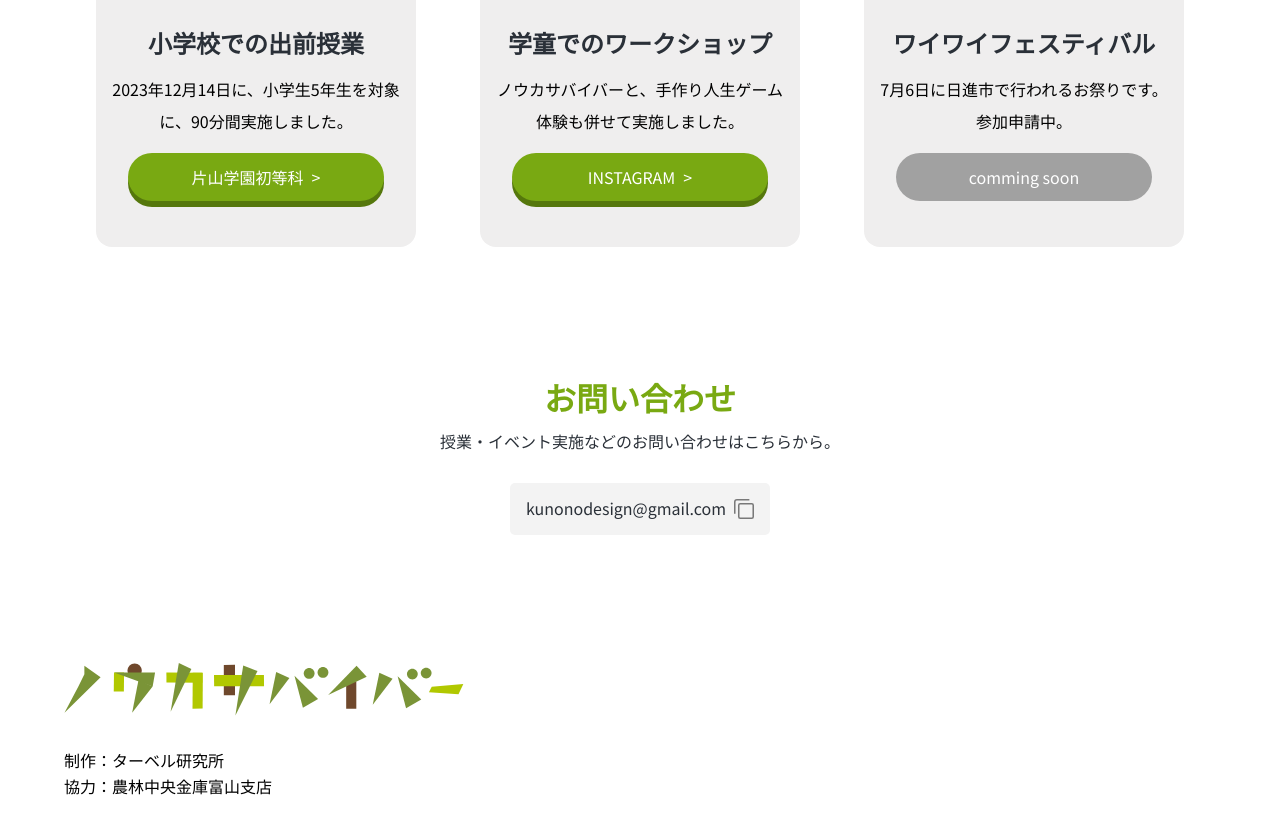
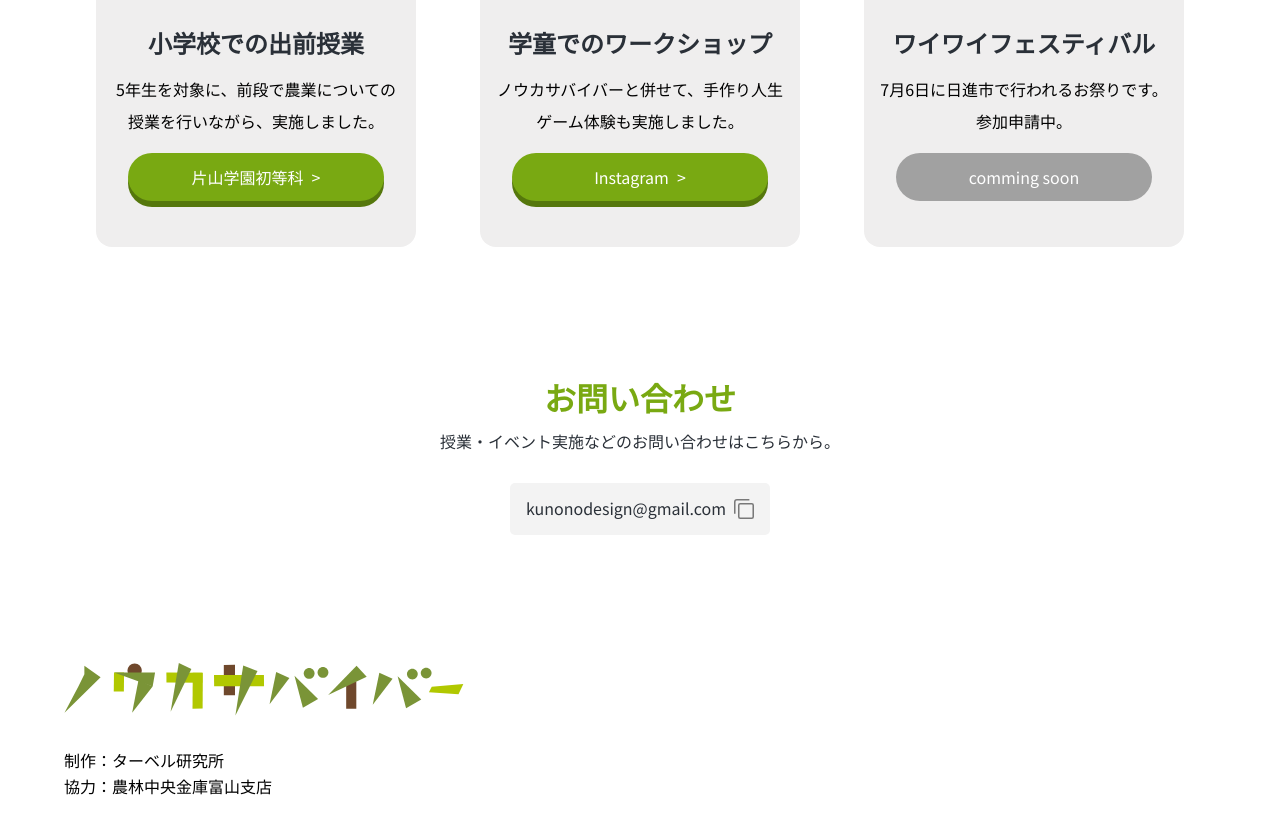
Before and after one commit to gomitobasu/noukasaba, a plain HTML site: page index.html in a window 1280 px wide. Shown: the part 3462-4295 px from the top of the page. Drawn offline with Linux system fonts and the light colour scheme; some packages are replaced by stand-ins of ours.

Commit message:
textChange

```diff
--- a/index.html
+++ b/index.html
@@ -82,14 +82,14 @@
         <div class="caseListContents">
           <div class="caseListContents__image katayama"></div>
           <h1 class="caseListContents__title">小学校での出前授業</h1>
-          <p class="caseListContents__text">2023年12月14日に、小学生5年生を対象に、90分間実施しました。</p>
+          <p class="caseListContents__text">5年生を対象に、前段で農業についての授業を行いながら、実施しました。</p>
           <a class="caseListContents__button" href="https://katayamagakuen.com/news/5206.php" target="_blank">片山学園初等科<span>></span></a>
         </div>
         <div class="caseListContents">
           <div class="caseListContents__image nanairo"></div>
           <h1 class="caseListContents__title">学童でのワークショップ</h1>
-          <p class="caseListContents__text">ノウカサバイバーと、手作り人生ゲーム体験も併せて実施しました。</p>
-          <a class="caseListContents__button" href="https://www.instagram.com/p/C5FKC9Avkdh/?utm_source=ig_web_copy_link&igsh=MzRlODBiNWFlZA==" target="_blank">INSTAGRAM<span>></span></a>
+          <p class="caseListContents__text">ノウカサバイバーと併せて、手作り人生ゲーム体験も実施しました。</p>
+          <a class="caseListContents__button" href="https://www.instagram.com/p/C5FKC9Avkdh/?utm_source=ig_web_copy_link&igsh=MzRlODBiNWFlZA==" target="_blank">Instagram<span>></span></a>
         </div>
         <div class="caseListContents">
           <div class="caseListContents__image waiwai"></div>
```
